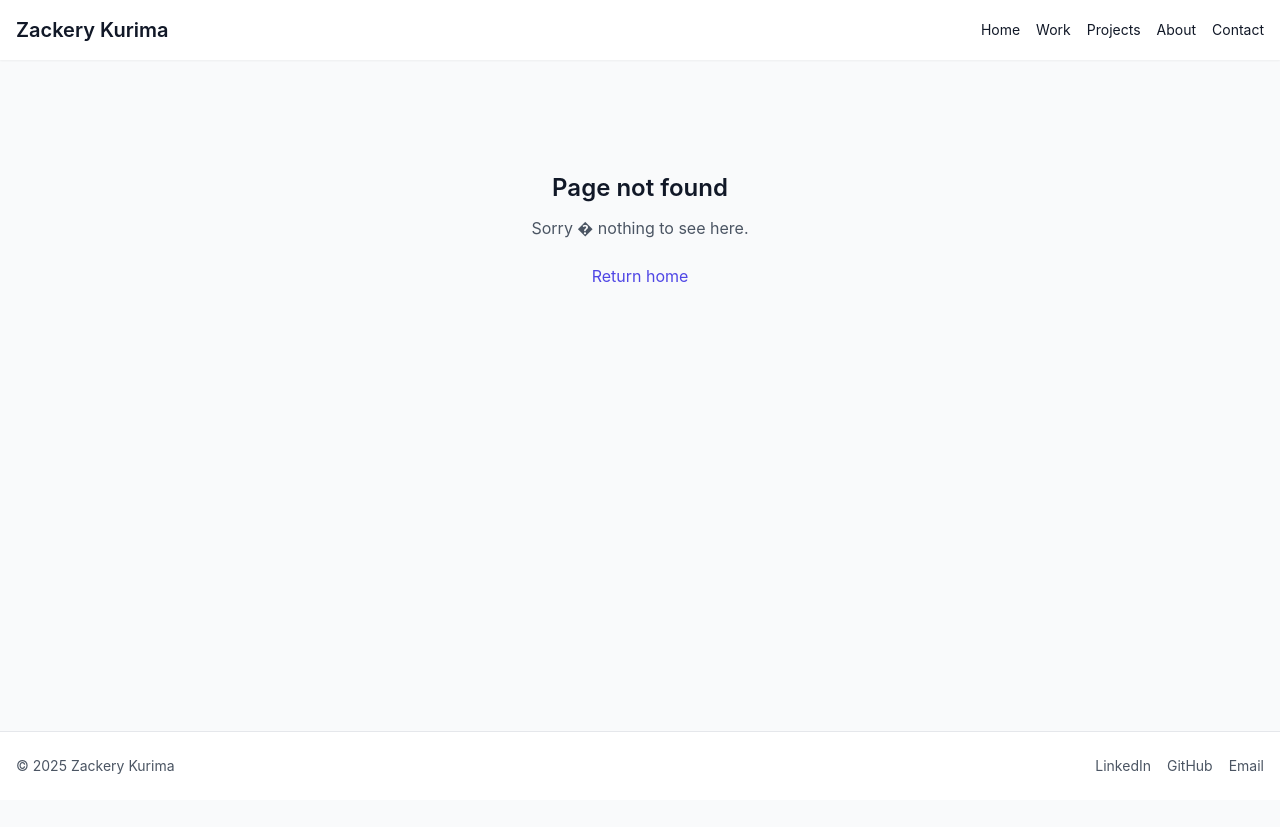
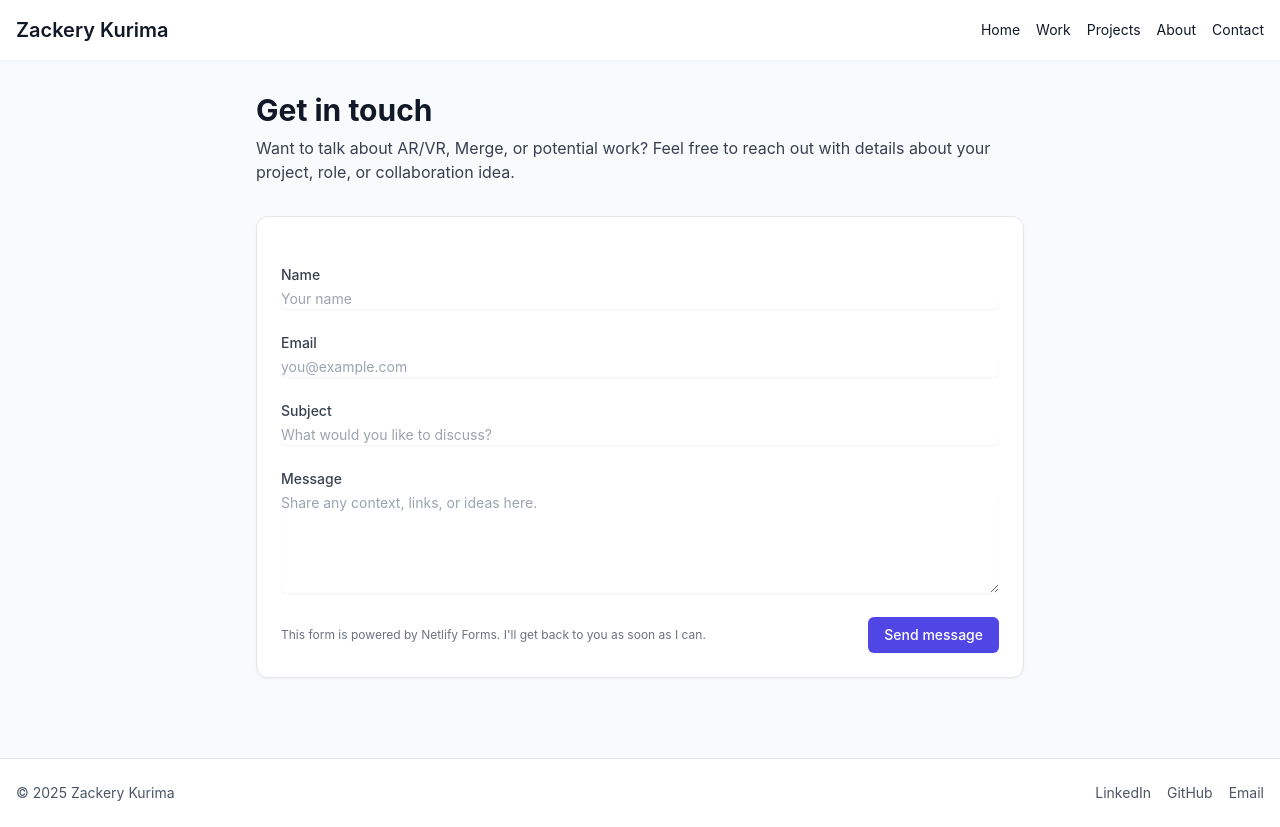
Before and after one commit to Zackery-Kiyoshi/PersonalWebsiteZack, a React (Vite) app: page /contact in a window 1280 px wide. Before the commit this address had no page. Before the commit the page ends 800 px from the top, so only its background shows below. Built offline with nearby package versions, Linux system fonts and the light colour scheme.

Commit message:
updates for contact and early life

```diff
--- a/src/App.jsx
+++ b/src/App.jsx
@@ -7,6 +7,7 @@ import MergeGaming from './pages/MergeGaming.jsx';
 import MergeBlaster from './pages/MergeBlaster.jsx';
 import MergeEdu from './pages/MergeEdu.jsx';
 import CubeTracking from './pages/CubeTracking.jsx';
+import Contact from './pages/Contact.jsx';
 import NotFound from './pages/NotFound.jsx';
 
 export default function App() {
@@ -19,6 +20,7 @@ export default function App() {
         <Route path="/work/merge-blaster" element={<MergeBlaster />} />
         <Route path="/work/merge-edu" element={<MergeEdu />} />
         <Route path="/cube-tracking" element={<CubeTracking />} />
+        <Route path="/contact" element={<Contact />} />
         <Route path="*" element={<NotFound />} />
       </Routes>
     </Layout>
--- a/src/pages/College.jsx
+++ b/src/pages/College.jsx
@@ -5,9 +5,9 @@ export default function College() {
         <article className="prose max-w-none">
             <h1>College</h1>
             <p>
-                The POW Blaster was a futuristic blaster prototype where you would slot your phone into the scope
-                and transform your room into an XR experience. This section will eventually describe the concept,
-                design process, and how it helped bridge the shift from consumer AR to education-focused XR.
+                Trinity University
+
+
             </p>
         </article>
     );
--- /dev/null
+++ b/src/pages/Contact.jsx
@@ -0,0 +1,100 @@
+import React from 'react';
+
+export default function Contact() {
+  return (
+    <section className="max-w-3xl mx-auto">
+      <div className="mb-8">
+        <h1 className="text-3xl font-bold">Get in touch</h1>
+        <p className="mt-2 text-gray-700">
+          Want to talk about AR/VR, Merge, or potential work? Feel free to reach out with details
+          about your project, role, or collaboration idea.
+        </p>
+      </div>
+
+      {/* Netlify-form compatible */}
+      <form
+        name="contact"
+        method="POST"
+        data-netlify="true"
+        data-netlify-honeypot="bot-field"
+        className="space-y-6 bg-white border rounded-xl p-6 shadow-sm"
+      >
+        {/* required hidden input for Netlify */}
+        <input type="hidden" name="form-name" value="contact" />
+        {/* honeypot field */}
+        <p className="hidden">
+          <label>
+            Don’t fill this out: <input name="bot-field" />
+          </label>
+        </p>
+
+        <div>
+          <label className="block text-sm font-medium text-gray-700" htmlFor="name">
+            Name
+          </label>
+          <input
+            id="name"
+            name="name"
+            type="text"
+            required
+            className="mt-1 block w-full rounded-md border-gray-300 shadow-sm focus:border-indigo-500 focus:ring-indigo-500 text-sm"
+            placeholder="Your name"
+          />
+        </div>
+
+        <div>
+          <label className="block text-sm font-medium text-gray-700" htmlFor="email">
+            Email
+          </label>
+          <input
+            id="email"
+            name="email"
+            type="email"
+            required
+            className="mt-1 block w-full rounded-md border-gray-300 shadow-sm focus:border-indigo-500 focus:ring-indigo-500 text-sm"
+            placeholder="you@example.com"
+          />
+        </div>
+
+        <div>
+          <label className="block text-sm font-medium text-gray-700" htmlFor="subject">
+            Subject
+          </label>
+          <input
+            id="subject"
+            name="subject"
+            type="text"
+            className="mt-1 block w-full rounded-md border-gray-300 shadow-sm focus:border-indigo-500 focus:ring-indigo-500 text-sm"
+            placeholder="What would you like to discuss?"
+          />
+        </div>
+
+        <div>
+          <label className="block text-sm font-medium text-gray-700" htmlFor="message">
+            Message
+          </label>
+          <textarea
+            id="message"
+            name="message"
+            rows={5}
+            required
+            className="mt-1 block w-full rounded-md border-gray-300 shadow-sm focus:border-indigo-500 focus:ring-indigo-500 text-sm"
+            placeholder="Share any context, links, or ideas here."
+          />
+        </div>
+
+        <div className="flex items-center justify-between">
+          <p className="text-xs text-gray-500">
+            This form is powered by Netlify Forms. I&apos;ll get back to you as soon as I can.
+          </p>
+          <button
+            type="submit"
+            className="inline-flex items-center px-4 py-2 rounded-md bg-indigo-600 text-white text-sm font-medium shadow-sm hover:bg-indigo-700 focus:outline-none focus:ring-2 focus:ring-indigo-500 focus:ring-offset-2"
+          >
+            Send message
+          </button>
+        </div>
+      </form>
+    </section>
+  );
+}
--- a/src/pages/EarlyLife.jsx
+++ b/src/pages/EarlyLife.jsx
@@ -8,15 +8,66 @@ export default function EarlyLife() {
 
             </p>
             <h2>Elementry School</h2>
+            <p>
+
+            </p>
             <h2>Middle School</h2>
+            <p>
+                Applied Learning Academy (ALA)
+            </p>
             <h2>Destination Imagination</h2>
+            <p>
+                Destination Imagination (DI) is a global, non-profit, volunteer-led educational organization that inspires and equips students from kindergarten to university with core 21st-century skills such as creativity, critical thinking, collaboration, and problem-solving.
+                How It Works: The program is a project-based learning experience where students work in teams of two to seven to solve one of several annual, open-ended STEAM (Science, Technology, Engineering, Arts, and Mathematics) challenges. The core principle is "learner ownership," meaning that adults (Team Managers) can guide and teach skills, but the entire solution must be conceived and created solely by the students themselves, without any outside interference.
+                The challenges fall into categories such as:
+                - Technical
+                - Scientific
+                - Fine Arts
+                - Improvisational
+                - Engineering
+                - Service Learning
+                - Early Learning (non-competitive)
+                Throughout the school year, teams work on their solutions, which culminate in a presentation at regional and state-level tournaments. Successful teams can advance to the annual Global Finals, the world's largest celebration of creativity. At tournaments, teams also participate in an "Instant Challenge," which requires them to think on their feet and solve a quick problem with limited materials.
+                Core Goals: The primary goal of Destination Imagination is to teach the creative process from imagination to innovation, preparing students to be the next generation of innovators and leaders. Participants build self-confidence, learn to take risks, develop a growth mindset, and gain the ability to work together effectively to solve complex, real-world problems. The program aims to create "a different type of learner: a learner who asks questions, a learner who is in control of their learning, a lifelong learner
+            </p>
             <h3>Cardiology</h3>
+            <p>
+
+            </p>
             <h2>High School</h2>
+            <p>
+                Arlington Heights High School (AHHS)
+
+            </p>
             <h2>Fort Worth Sister Cities</h2>
+            <p>
+                Fort Worth Sister Cities International (FWSCI) is an independent 501(c)(3) nonprofit organization that manages Fort Worth's international relations and sister city program on behalf of the city's citizens. Its mission is to cultivate global connections to enrich the Fort Worth community through international education, exchange, and commerce.
+                FWSCI connects Fort Worth to the world by:
+                - Organizing youth and adult exchanges: This includes student ambassador programs, educator exchanges, and professional development opportunities designed to foster cross-cultural understanding and build lifelong friendships.
+                - Promoting global business partnerships and commerce: The organization provides culturally focused protocol training and helps facilitate international business connections for local companies, contributing to the local economy.
+                - Increasing cultural awareness: FWSCI hosts visiting delegations, organizes community events featuring the cultures of its nine sister cities, and offers diplomacy education.
+                - Training future global leaders: Through programs like "Global Leaders in Action," FWSCI empowers young people to develop a global perspective and cultural competency.
+            </p>
             <h3>Toluca, Mexico</h3>
+            <p>
+                This may be one of my most memorable trips because I was able to meet one of my closest host brothers family.
+            </p>
             <h3>Nagaoka, Japan</h3>
+            <p>
+                I was a Harishin Scholar, which is a resiprocral exhange that is fully funded by the Harishin company.
+                This is where I met Ikki my host brother who I have luckly kept up with and met multiple times since we met and had a memoral 2 weeks.
+                Not only were we both Harishin Scholars but we also participated in ILA (the International Leadership Academy, 2 week summer camp) together.
+            </p>
             <h3>Reggio Emelia, Italy</h3>
+            <p>
+
+            </p>
             <h3>Guyang, China</h3>
+            <p>
+                This was the Ineaugreal trip for highschool students.
+                I celebrated my birthday with a cake with some cherry tomatoes on it.
+
+            </p>
         </article>
     );
 }
```
